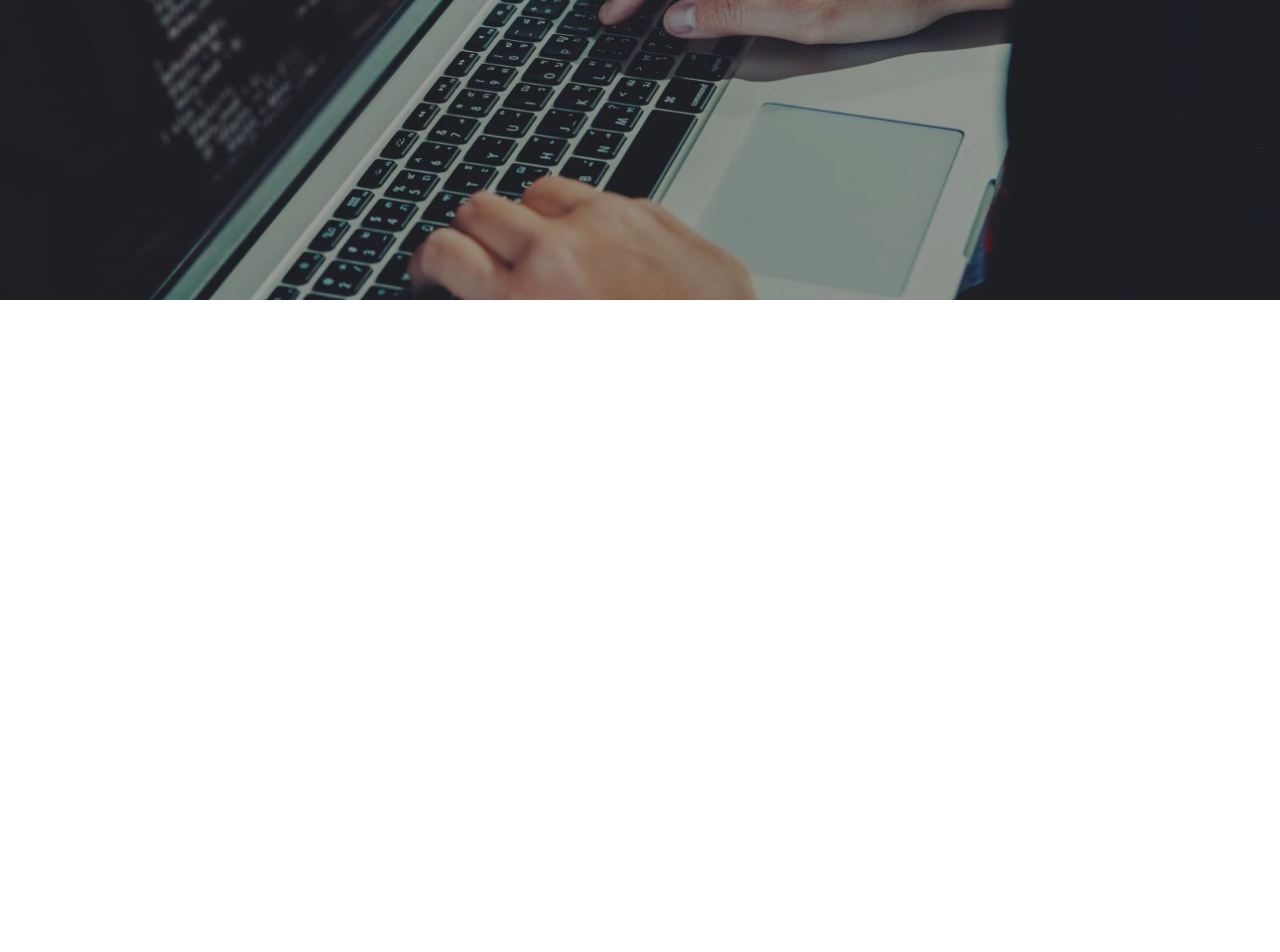
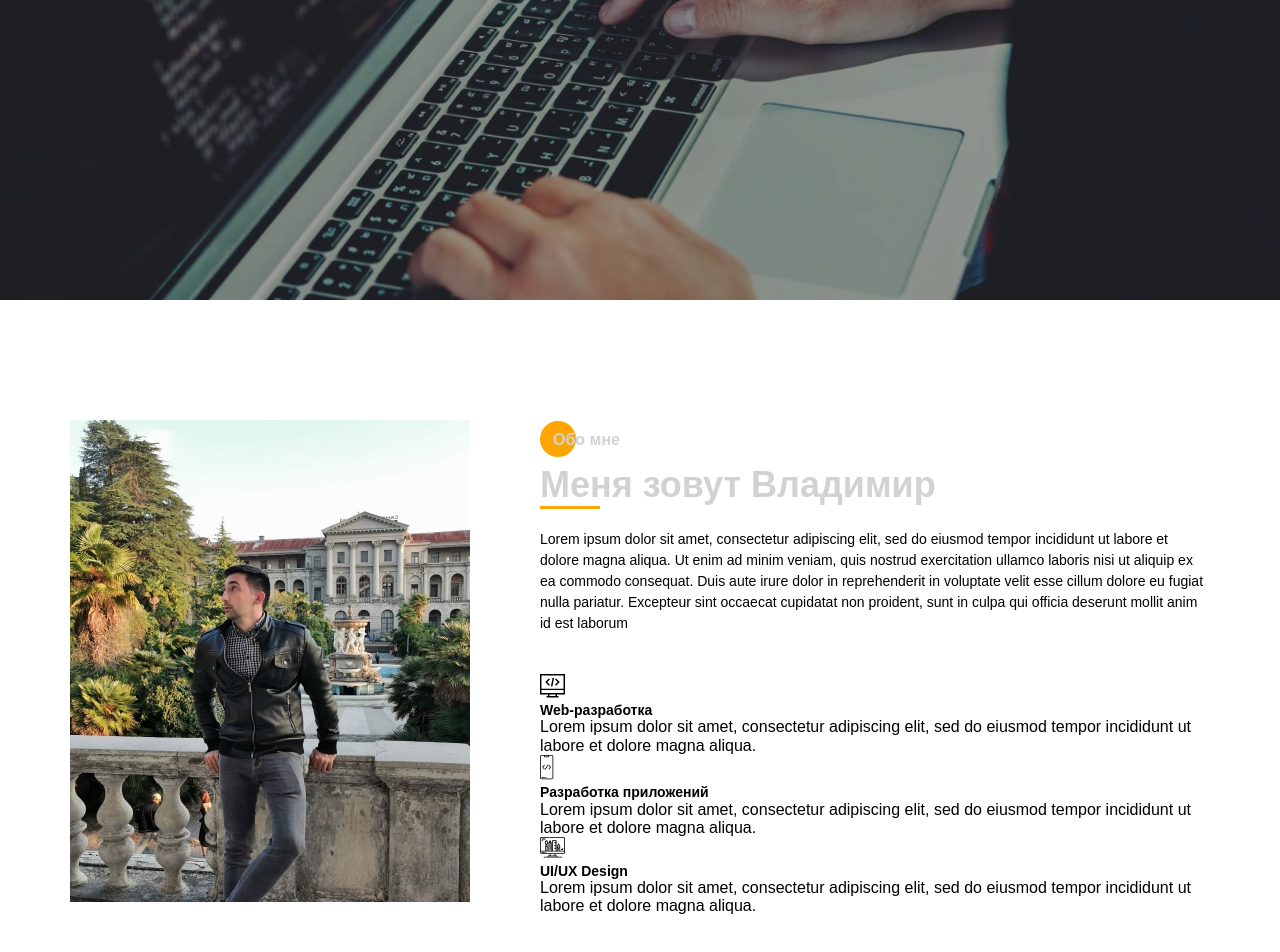
Before and after one commit to Ghostikk/Portfolio, a website: page src/index.html in a window 1280 px wide. Shown: the part 705-1657 px from the top of the page. Before the commit the page ends 1005 px from the top, so only its background shows below. Drawn offline with Linux system fonts and the light colour scheme.

Commit message:
start to complite section two, add container, grid and subgrid

```diff
--- a/src/index.html
+++ b/src/index.html
@@ -8,7 +8,6 @@
   <title>Portfolio</title>
   <meta name="title" content="Мое портфолио">
   <meta name="Vladimir Seledkin" content="Здесь вы сможете ознакомиться с моими работами и узнать больше обо мне">
-
   <!-- Open Graph / Facebook -->
   <meta property="og:type" content="website">
   <meta property="og:url" content="https://metatags.io/">
@@ -16,7 +15,6 @@
   <meta property="og:description" content="Здесь вы сможете ознакомиться с моими работами и узнать больше обо мне">
   <meta property="og:image"
     content="https://metatags.io/assets/meta-tags-16a33a6a8531e519cc0936fbba0ad904e52d35f34a46c97a2c9f6f7dd7d336f2.png">
-
   <!-- Twitter -->
   <meta property="twitter:card" content="summary_large_image">
   <meta property="twitter:url" content="https://metatags.io/">
@@ -24,7 +22,6 @@
   <meta property="twitter:description" content="Здесь вы сможете ознакомиться с моими работами и узнать больше обо мне">
   <meta property="twitter:image"
     content="https://metatags.io/assets/meta-tags-16a33a6a8531e519cc0936fbba0ad904e52d35f34a46c97a2c9f6f7dd7d336f2.png">
-
   <!-- Favicon  -->
   <link rel="apple-touch-icon" sizes="57x57" href="icons/favicon//apple-icon-57x57.png">
   <link rel="apple-touch-icon" sizes="60x60" href="icons/favicon//apple-icon-60x60.png">
@@ -51,16 +48,14 @@
 </head>
 
 <body>
-
-
   <aside class="socity_panel">
     <a href="https://vk.com/v_seledkin" target="_blank" class="socity_panel__link">
       <img src="icons/social/vk.svg" alt="vk">
     </a>
-    <a href="https://www.instagram.com/vladimyr_seledkin" target="_blank" class="socity_panel__link"><img
-        src="icons/social/instagram.svg" alt="instagramm"> </a>
-    <a href="https://github.com/Ghostikk" target="_blank" class="socity_panel__link"><img src="icons/social/github.svg"
-        alt="github"></a>
+    <a href="https://www.instagram.com/vladimyr_seledkin" target="_blank" class="socity_panel__link">
+      <img src="icons/social/instagram.svg" alt="instagramm"> </a>
+    <a href="https://github.com/Ghostikk" target="_blank" class="socity_panel__link">
+      <img src="icons/social/github.svg" alt="github"></a>
     <hr class="socity_panel__line">
     </hr>
     <div class="socity_panel__descr"><span>Социальные сети</span></div>
@@ -73,7 +68,6 @@
           <label>закрыть</label>
         </div>
       </div>
-
       <nav>
         <ul class="menu__list">
           <li class="menu__list-item">
@@ -106,18 +100,17 @@
           </li>
         </ul>
       </nav>
-
       <div class="menu__social">
         <a href="https://vk.com/v_seledkin" target="_blank" class="menu__social-link"><i class="fa fa-vk fa-2x""></i></a>
-        <a href=" https://www.instagram.com/vladimyr_seledkin" target="_blank" class=" menu__social-link"><i
+              <a href=" https://www.instagram.com/vladimyr_seledkin" target="_blank" class=" menu__social-link"><i
               class="fa fa-instagram fa-2x"></i></a>
         <a href="https://github.com/Ghostikk" target="_blank" class="menu__social-link"><i
             class="fa fa-github fa-2x"></i></a>
       </div>
     </div>
+
     <div class="menu__overlay"></div>
   </div>
-
 
   <section class="header">
     <div class="hamburger">
@@ -136,10 +129,84 @@
     </div>
   </section>
 
+  <section class="about">
+    <div class="container">
+      <div class="about__wrapper">
+        <div class="about__photo">
+          <img src="img/My_avatar_correct.jpg" alt="foto">
+        </div>
+        <div class="about__descr">
+          <h2 class="title title_fs16 about__subtitle">Обо мне</h2>
+          <div class="title title_fs36 about__title">Меня зовут Владимир</div>
+          <div class="diveder"></div>
+          <p class="about__forme">Lorem ipsum dolor sit amet, consectetur adipiscing elit, sed do eiusmod tempor
+            incididunt ut labore et dolore magna
+            aliqua. Ut enim ad minim veniam, quis nostrud exercitation ullamco laboris nisi ut aliquip ex ea commodo
+            consequat. Duis
+            aute irure dolor in reprehenderit in voluptate velit esse cillum dolore eu fugiat nulla pariatur. Excepteur
+            sint
+            occaecat cupidatat non proident, sunt in culpa qui officia deserunt mollit anim id est laborum
+          </p>
+        </div>
+
+        <div class="about__skills">
+          <div class="about__skills-item">
+            <div>
+              <img src="icons/about_me/web_development.svg" alt="web_dev">
+            </div>
+            <div>
+              <div class="title title_fs14">
+                Web-разработка
+              </div>
+              <div class="about__skills-text">
+                Lorem ipsum dolor sit amet, consectetur adipiscing elit, sed do eiusmod tempor incididunt ut labore et
+                dolore magna
+                aliqua.
+              </div>
+            </div>
+          </div>
+
+          <div class="about__skills-item">
+            <div>
+              <img src="icons/about_me/mobile_dev.svg" alt="mobile_dev">
+            </div>
+            <div>
+              <div class="title title_fs14">
+                Разработка приложений
+              </div>
+              <div class="about__skills-text">
+                Lorem ipsum dolor sit amet, consectetur adipiscing elit, sed do eiusmod tempor incididunt ut labore et
+                dolore magna
+                aliqua.
+              </div>
+            </div>
+          </div>
+
+          <div class="about__skills-item">
+            <div>
+              <img src="icons/about_me/design.svg" alt="web_design">
+            </div>
+            <div>
+              <div class="title title_fs14">
+                UI/UX Design
+              </div>
+              <div class="about__skills-text">
+                Lorem ipsum dolor sit amet, consectetur adipiscing elit, sed do eiusmod tempor incididunt ut labore et
+                dolore magna
+                aliqua.
+              </div>
+            </div>
+          </div>
+        </div>
+
+      </div>
+
+    </div>
+  </section>
 
   <script src="js/script.js"></script>
 
-  <a href="#page_up" class="pageup"><img src="icons/social/arrow.svg" alt="up"></a>
+  <!-- <a href="#page_up" class="pageup"><img src="icons/social/arrow.svg" alt="up"></a> -->
 </body>
 
 </html>
--- /dev/null
+++ b/src/sass/blocks/_about.scss
@@ -0,0 +1,40 @@
+.about {
+  padding-top: 120px;
+  height: 100vh;
+  &__wrapper {
+    display: grid;
+    grid-template-columns: 400px 670px;
+    grid-template-rows: minmax(200px, auto) minmax(200px, auto);
+    grid-auto-rows: minmax(250px, auto);
+    column-gap: 70px;
+    row-gap: 40px;
+  }
+  &__photo {
+    grid-row: 1 / 3;
+    img {
+      width: 100%;
+    }
+  }
+
+  &__descr {
+    padding-top: 10px;
+  }
+
+  &__subtitle {
+    position: relative;
+    @include cirle;
+    padding: 1px 0 0 13px;
+  }
+
+  &__title {
+    margin-top: 15px;
+  }
+
+  &__forme {
+    font-weight: 500;
+    font-size: 14px;
+    line-height: 21px;
+    color: #000000;
+    padding-top: 20px;
+  }
+}
--- a/src/sass/blocks/_menu.scss
+++ b/src/sass/blocks/_menu.scss
@@ -14,28 +14,36 @@
     opacity: 1;
   }
   &__block {
-    padding: 150px 0 0 0px;
     position: relative;
     max-width: 280px;
-    background-color: rgba($color: #fff, $alpha: 0.5);
     height: 100%;
     transition: all 0.5s;
     z-index: 10;
+    display: flex;
+    flex-direction: column;
+    flex-wrap: nowrap;
+    justify-content: space-around;
+    background-color: rgba($color: #fff, $alpha: 0.5);
   }
   &__close {
-    position: absolute;
-    top: 25px;
-    right: 25px;
-    width: 50px;
+    position: relative;
+    width: 100%;
+    min-height: 50px;
+    display: flex;
     cursor: pointer;
+    justify-content: center;
+    background-color: rgba($color: #000000, $alpha: 0.8);
     .inner {
-      width: inherit;
-      text-align: center;
+      display: flex;
+      justify-content: center;
+      align-items: center;
+
+      width: 30px;
       label {
         font-size: 0.6em;
         line-height: 4em;
         text-transform: uppercase;
-        color: rgb(0, 0, 0);
+        color: #ffffff;
         font-weight: 700;
         transition: all 0.3s ease-in;
         opacity: 0;
@@ -43,20 +51,17 @@
       }
       &:before,
       &:after {
+        content: "";
         position: absolute;
-        content: "";
         height: 2px;
         width: inherit;
         background: #ffc107;
-        left: 0;
         transition: all 0.3s ease-in;
       }
       &:before {
-        top: 50%;
         transform: rotate(45deg);
       }
       &:after {
-        bottom: 50%;
         transform: rotate(-45deg);
       }
     }
@@ -65,7 +70,8 @@
     }
     &:hover .inner:before,
     &:hover .inner:after {
-      transform: rotate(0);
+      transform: rotateZ(0deg);
+      width: 50px;
     }
     &:hover .inner:before {
       top: 0;
@@ -73,9 +79,6 @@
     &:hover .inner:after {
       bottom: 0;
     }
-  }
-  &__list {
-    list-style-type: none;
   }
 
   li.menu__list-item {
@@ -87,6 +90,7 @@
     border-bottom: 1px solid ghostwhite;
     padding: 0 0 0 40px;
     margin: 0;
+    min-height: 8vh;
     &:last-child {
       border: none;
     }
@@ -102,11 +106,9 @@
     position: relative;
     font-weight: bold;
     font-size: 25px;
-    line-height: 60px;
     margin-left: 15px;
     color: #000;
     text-decoration: none;
-
     &:hover {
       &::before {
         background-color: #fff;
@@ -118,10 +120,6 @@
 
   &__social {
     width: 100%;
-    position: absolute;
-    bottom: 20%;
-    left: 50%;
-    transform: translateX(-50%);
     display: flex;
     justify-content: center;
     align-items: center;
--- a/src/sass/blocks/_title.scss
+++ b/src/sass/blocks/_title.scss
@@ -19,4 +19,18 @@
     color: $title-color;
     margin: 10px 0 25px 100px;
   }
+
+  &_fs16 {
+    font-size: 16px;
+    color: $title-color;
+  }
+
+  &_fs36 {
+    font-size: 36px;
+    color: $title-color;
+  }
+
+  &_fs14 {
+    font-size: 14px;
+  }
 }
--- a/src/sass/style.scss
+++ b/src/sass/style.scss
@@ -17,6 +17,12 @@
   position: relative;
 }
 
+.diveder {
+  width: 60px;
+  height: 3px;
+  background-color: $main-color;
+}
+
 @import "blocks/header";
 @import "blocks/hamburger";
 @import "blocks/title";
@@ -24,3 +30,4 @@
 @import "blocks/socity_panel";
 @import "blocks/menu";
 @import "blocks/scroll_page";
+@import "blocks/about";
```
Also changed, not shown: 2cf5cd54305b0dc1a357191960e507a0.jpg (added), dist/css/style.min.css, dist/index.html, src/css/style.css, src/css/style.min.css, src/img/My_avatar_correct.JPG (added), 2 other files.
